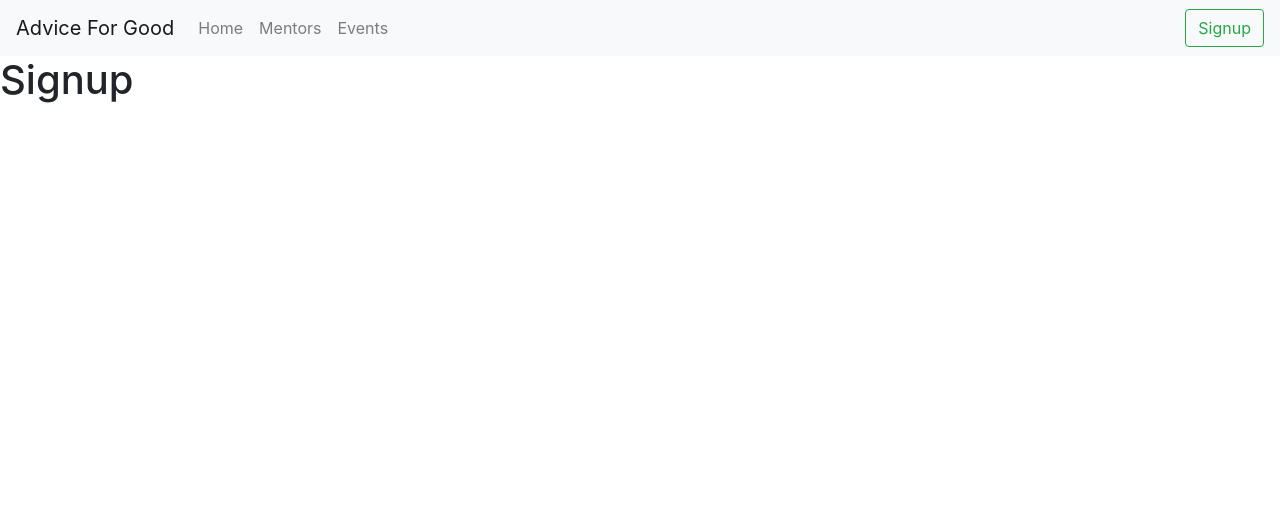
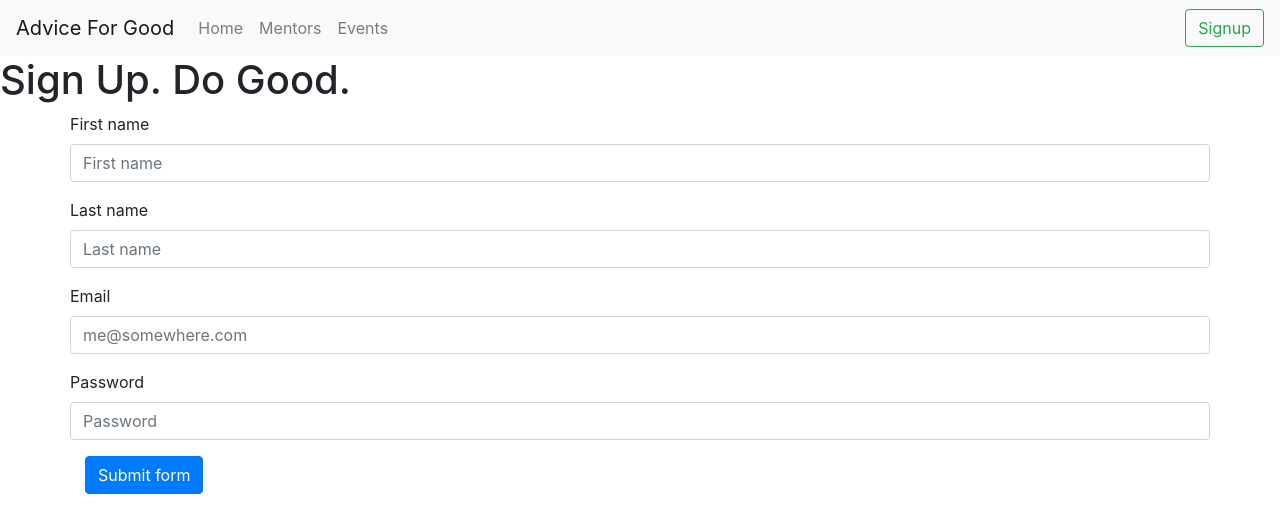
Before and after one commit to itsthechad/adviceforgood, a React (Create React App) app: page /signup in a window 1280 px wide. Shown: the top 532 px of the page. Built offline with nearby package versions, Linux system fonts and the light colour scheme.

Commit message:
Mentee Signup form in place. Not hooked up to back-end yet.

```diff
--- a/src/pages/Home.js
+++ b/src/pages/Home.js
@@ -7,7 +7,7 @@ export default class Home extends Component {
         return (
             <div>
                 <h1>Home Page</h1>
-                <button onClick={ this.handleButtonClick } type="button" class="btn btn-primary">Test Button</button>
+                <button onClick={ this.handleButtonClick } type="button" className="btn btn-primary">Test Button</button>
             </div>
         );
     }
--- a/src/pages/Signup.js
+++ b/src/pages/Signup.js
@@ -1,11 +1,119 @@
 import React, { Component } from 'react';
+import classnames from 'classnames';
 
 export default class Home extends Component {
+    constructor() {
+        super();
+
+        this.state = {
+            wasValidated: false,
+            firstName: '',
+            lastName: '',
+            email: '',
+            password: '',
+        };
+
+        this.handleInputChange = this.handleInputChange.bind(this);
+        this.onSubmit = this.onSubmit.bind(this);
+    }
+
     render() {
+        const { wasValidated, firstName, lastName, email, password } = this.state;
+
         return (
             <div>
-                <h1>Signup</h1>
+                <h1>Sign Up. Do Good.</h1>
+
+                <form className={ classnames('container', { 'was-validated': wasValidated }) } id="needs-validation" noValidate ref={ (c) => { this.form = c; } }>
+                    <div className="row mb-3">
+                        <label htmlFor="validationCustom01">First name</label>
+                        <input
+                            name="firstName"
+                            onChange={ this.handleInputChange }
+                            value={ firstName }
+                            type="text"
+                            className="form-control"
+                            id="validationCustom01"
+                            placeholder="First name"
+                            required />
+                        <div className="invalid-feedback">
+                            Please provide your first name.
+                        </div>
+                    </div>
+                    <div className="row mb-3">
+                        <label htmlFor="validationCustom02">Last name</label>
+                        <input
+                            name="lastName"
+                            onChange={ this.handleInputChange }
+                            value={ lastName }
+                            type="text"
+                            className="form-control"
+                            id="validationCustom02"
+                            placeholder="Last name"
+                            required />
+                        <div className="invalid-feedback">
+                            Please provide your last name.
+                        </div>
+                    </div>
+                    <div className="row mb-3">
+                        <label htmlFor="validationCustom03">Email</label>
+                        <input
+                            name="email"
+                            onChange={ this.handleInputChange }
+                            value={ email }
+                            type="email"
+                            className="form-control"
+                            id="validationCustom03"
+                            placeholder="me@somewhere.com"
+                            required />
+                        <div className="invalid-feedback">
+                            Please provide a valid email.
+                        </div>
+                    </div>
+                    <div className="row mb-3">
+                        <label htmlFor="validationCustom05">Password</label>
+                        <input
+                            name="password"
+                            onChange={ this.handleInputChange }
+                            value={ password }
+                            type="password"
+                            className="form-control"
+                            id="validationCustom05"
+                            placeholder="Password"
+                            required
+                            minLength="6"
+                            maxLength="20" />
+                        <div className="invalid-feedback">
+                            Please provide a password of 6 to 20 characters.
+                        </div>
+                    </div>
+                    <button className="btn btn-primary" type="submit" onClick={ this.onSubmit }>Submit form</button>
+                </form>
             </div>
         );
     }
+
+    handleInputChange(e) {
+        const { target } = e;
+        const value = target.type === 'checkbox' ? target.checked : target.value;
+        const { name } = target;
+
+        this.setState({
+            [name]: value,
+        });
+    }
+
+    onSubmit(e) {
+        const { firstName, lastName, email, password } = this.state;
+
+        e.preventDefault();
+        e.stopPropagation();
+
+        if (this.form.checkValidity() === true) {
+            console.log('valid and submitting: ', { firstName, lastName, email, password });
+            // TODO: submit the form
+        } else {
+            this.setState({ wasValidated: true });
+        }
+    }
 }
```
Also changed, not shown: 1 other file (tests, documents, lock files or other folders).
